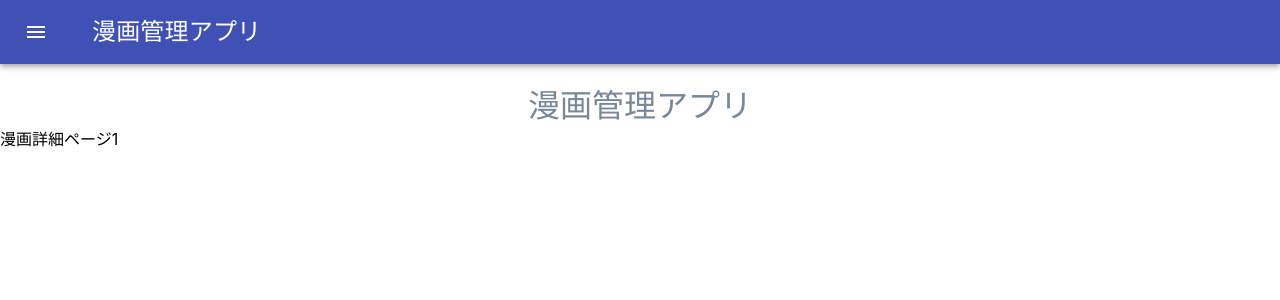
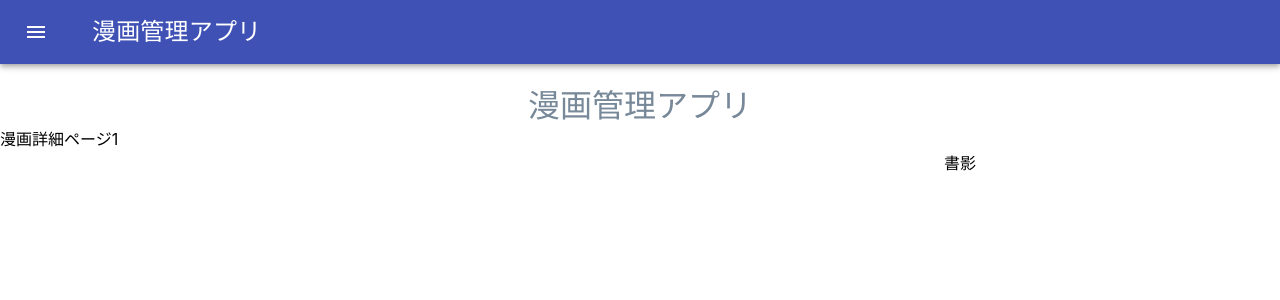
Before and after one commit to hirarira/comicManager, a React (Create React App) app in the folder dockerfiles/react/: page /detail/1 in a window 1280 px wide. Shown: the top 300 px of the page. Built offline with nearby package versions, Linux system fonts and the light colour scheme; no server answers.

Commit message:
Comic詳細を取得します

```diff
--- a/dockerfiles/react/src/api/comics.ts
+++ b/dockerfiles/react/src/api/comics.ts
@@ -2,7 +2,6 @@ import axios from 'axios';
 
 class Comics {
   host: string;
-  axios: any;
   constructor() {
     this.host = "http://localhost:3333";
   }
@@ -10,6 +9,10 @@ class Comics {
     const url = this.host + '/get/comicList';
     return await axios.get(url);
   }
+  async getComicDetail(id: string) {
+    const url = this.host + '/get/comic/' + id;
+    return await axios.get(url);
+  }
 }
 
 export default Comics;
--- a/dockerfiles/react/src/pages/comicDetail.tsx
+++ b/dockerfiles/react/src/pages/comicDetail.tsx
@@ -1,18 +1,56 @@
-import { FC } from "react";
+import React, { FC, useCallback, useState, useEffect } from "react";
 import Header from "../components/Header";
-import React from "react";
 import { RouteComponentProps } from 'react-router-dom'
+import Comics from '../api/comics';
+import { makeStyles, Grid } from "@material-ui/core";
+import { ComicDetailFormat, initComicDetail } from "../type/ComicDetail";
 
 type DetailProps = RouteComponentProps<{
   comicID: string
 }>
 
+const useStyles = makeStyles((theme) => ({
+  root: {
+    textAlign: 'center'
+  },
+  paperArea: {
+    margin: "20px",
+    padding: "20px",
+    width: "640px"
+  },
+  formControl: {
+    margin: theme.spacing(1),
+    minWidth: 120,
+    maxWidth: 240
+  }
+}));
+
 const ComicDetail: FC<DetailProps> = ((props)=>{
+  const classes = useStyles();
+  const comicID = props.match.params.comicID;
+  const [comic, setComic] = useState({});
+  const fetch = useCallback(async()=>{
+    const comics = new Comics();
+    const comicDetail = await comics.getComicDetail(comicID);
+    setComic(comicDetail.data.body);
+  }, []);
+
+  useEffect(()=>{
+    fetch();
+  }, [fetch]);
+
   return (
     <div>
       <Header/>
       漫画詳細ページ
       {props.match.params.comicID}
+      <Grid container justify="center" className={classes.root}>
+        <Grid item xs={6}>
+        </Grid>
+        <Grid item xs={6}>
+          書影
+        </Grid>
+      </Grid>
     </div>
   )
 });
```
